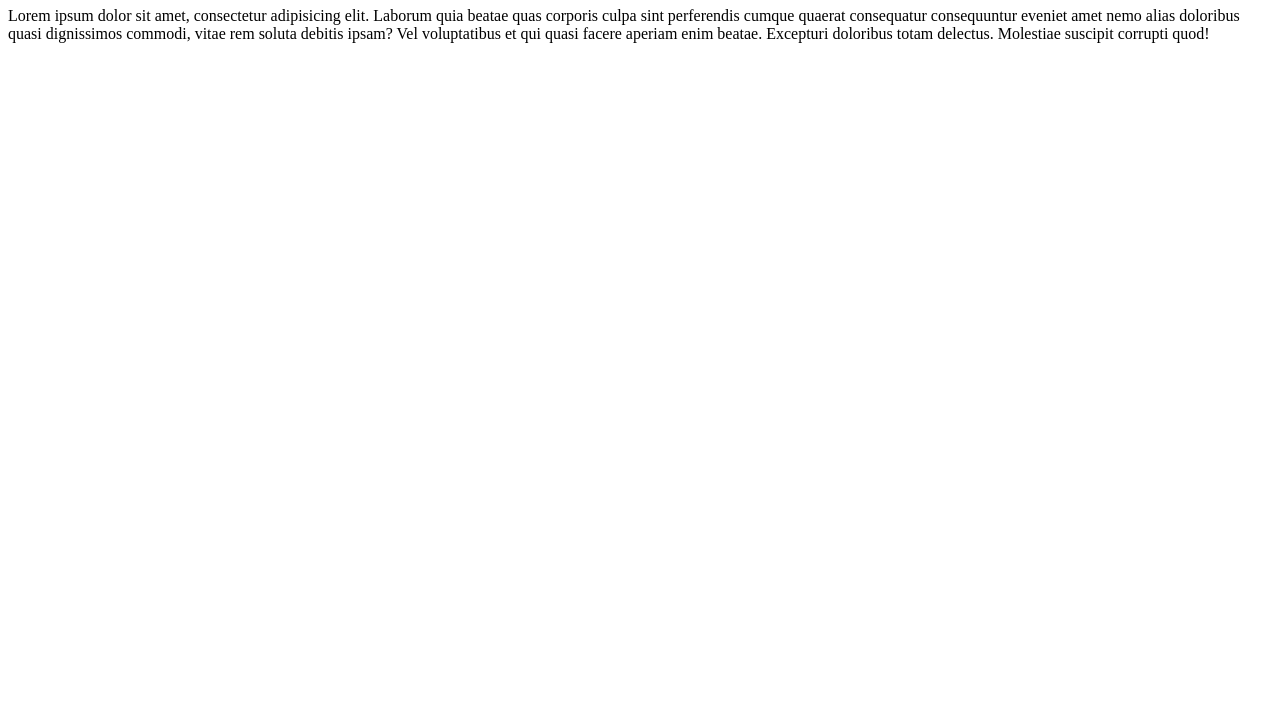
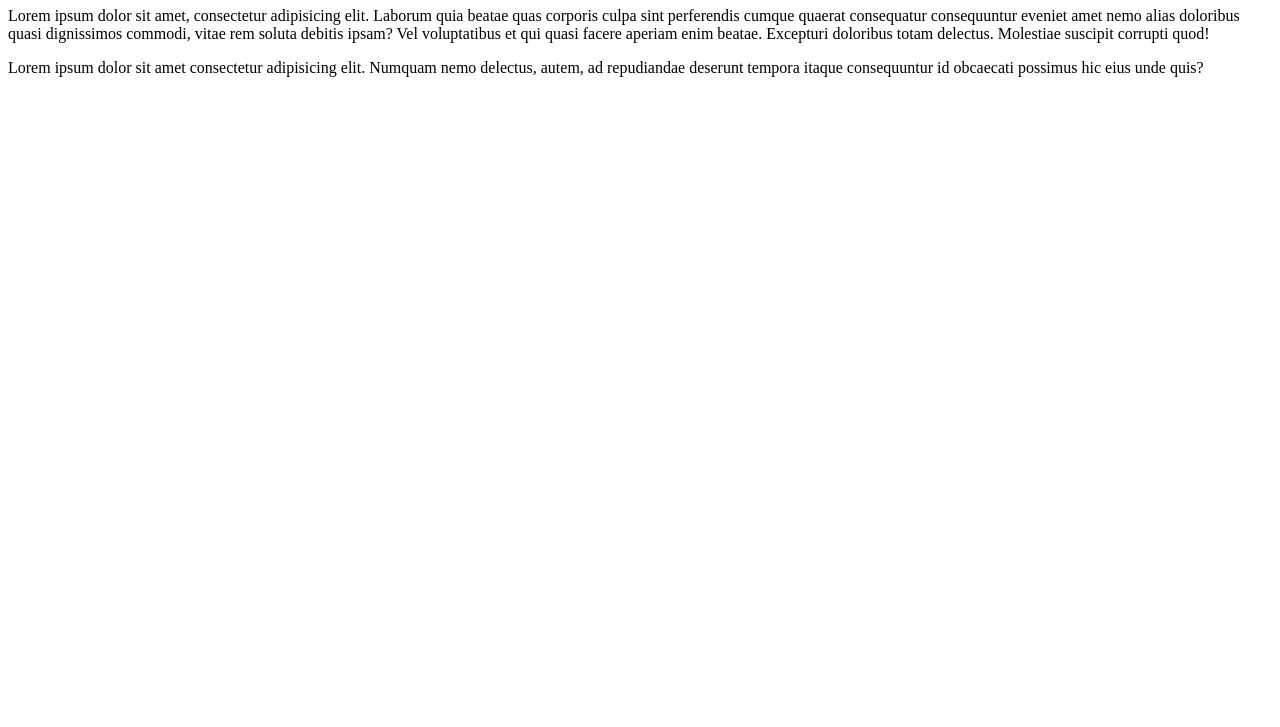
Before and after one commit to ChuckB79/git-test, a plain HTML site: page index.html in a window 1280 px wide. Shown: the part 73-800 px from the top of the page. Drawn offline with Linux system fonts and the light colour scheme.

Commit message:
Third commit

```diff
--- a/index.html
+++ b/index.html
@@ -14,6 +14,9 @@
             perferendis cumque quaerat consequatur consequuntur eveniet amet nemo alias doloribus quasi dignissimos
             commodi, vitae rem soluta debitis ipsam? Vel voluptatibus et qui quasi facere aperiam enim beatae. Excepturi
             doloribus totam delectus. Molestiae suscipit corrupti quod!</p>
+
+        <p>Lorem ipsum dolor sit amet consectetur adipisicing elit. Numquam nemo delectus, autem, ad repudiandae
+            deserunt tempora itaque consequuntur id obcaecati possimus hic eius unde quis?</p>
     </body>
 
 </html>
```
